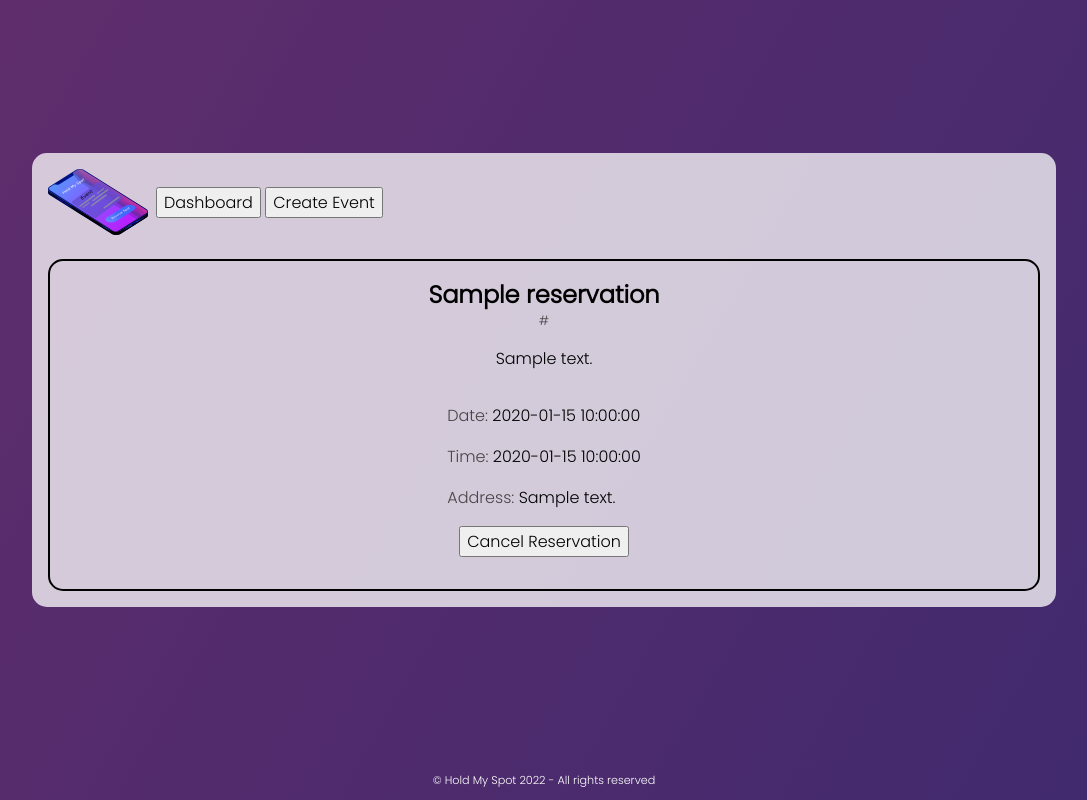
After one commit to franz-net/hold-my-spot, a Flask app: template templates/reservation.html in a window 1280 px wide. The commit adds this page. Shown: the whole page, without its empty margins (96-1183 px from the left). Run offline with Flask 2, Linux system fonts and the light colour scheme; the template is opened without the code that fills it: most values are stand-ins (such as "Sample title", 1, 10 or a date in 2020).

Commit message:
added reservations

```diff
--- a/schema.sql
+++ b/schema.sql
@@ -26,10 +26,10 @@ CREATE TABLE IF NOT EXISTS event_admins(
 );
 
 
-CREATE TABLE IF NOT EXISTS event_attendees(
+CREATE TABLE IF NOT EXISTS reservations(
     reservation_id serial,
     user_id int REFERENCES users(id) ON UPDATE CASCADE ON DELETE CASCADE,
     event_id int REFERENCES events(id) ON UPDATE CASCADE ON DELETE CASCADE,
-    attendamce int DEFAULT 0,
-    CONSTRAINT event_attendees_pkey PRIMARY KEY(user_id, event_id)
+    attendance int DEFAULT 0,
+    CONSTRAINT reservations_pkey PRIMARY KEY(user_id, event_id)
 );
--- a/static/app.css
+++ b/static/app.css
@@ -269,6 +269,7 @@ button {
 .event-list {
     overflow: auto;
     max-height: 50%;
+    margin-bottom: 1em;
 }
 
 .event-item {
@@ -351,7 +352,7 @@ button {
     display: flex;
     justify-content: space-evenly;
     align-items: center;
-    flex-wrap: wrap;
+    overflow: auto;
     gap: 1.5em;
 
 }
--- a/templates/base.html
+++ b/templates/base.html
@@ -21,7 +21,7 @@
                 <nav>
                     <a href="/dashboard"><button>Dashboard</button></a>
                     <a href="/events/create"><button>Create Event</button></a>
-                    <a href="/events/past"><button>View Past Events</button></a>
+                    <!-- <a href="/events/past"><button>View Past Events</button></a> -->
                 </nav>
             </div>
         </header>
--- a/templates/dashboard.html
+++ b/templates/dashboard.html
@@ -49,7 +49,7 @@
                             <span class="item-value">{{ i['event_date'] }}</span>
                             <span class='item-label'>Time: </span>
                             <span class="item-value">{{ i['event_time'] }}</span>
-                            <a href="/reservations/{{ i['id'] }}"><button>View Reservation</button></a>
+                            <a href="/reservations/{{ i['reservation_id'] }}"><button>View Reservation</button></a>
                         </div>
 
                     </div>
--- a/templates/event.html
+++ b/templates/event.html
@@ -45,7 +45,7 @@
     <div class="events-container">
         <h2> Registered Attendees </h2>
         <hr>
-        <div class="item-view">
+        <div class="event-list">
             {% if attendee_data | length > 0 %}
                 {% for attendee in attendee_data %}
                     <div class="attendees-row">
--- /dev/null
+++ b/templates/reservation.html
@@ -0,0 +1,39 @@
+{% extends "base.html" %}
+{% block content %}
+
+    <div class="events-container">
+
+        <div class="item-view">
+
+                <h2>{{ reservation['title'] }}</h2>
+
+                <span class="item-label url-small">{{ url }}</span>
+
+                <p>
+                    <span class="item-value">{{ reservation['description'] }}</span>
+                </p>
+            <div class="data-row">
+                <p>
+                    <span class='item-label'>Date: </span>
+                    <span class="item-value">{{ reservation['event_date'] }}</span>
+                </p>
+                <p>
+                    <span class='item-label'>Time: </span>
+                    <span class="item-value">{{ reservation['event_time'] }}</span>
+                </p>
+                <p>
+                    <span class='item-label'>Address: </span>
+                    <span class="item-value">{{ reservation['address'] }}</span>
+                </p>
+            </div>
+            <div class="buttons-row">
+                <form method="post" action="/reservations/delete">
+                    <input id="reservation_id" name="reservation_id" type="number" value="{{ reservation['reservation_id'] }}" hidden>
+                    <button id="delete">Cancel Reservation</button>
+                </form>
+            </div>
+
+        </div>
+    </div>
+
+{% endblock %}
```
Also changed, not shown: controllers/reservations_controller.py (+11 -7 lines), models/events.py (+3 -9 lines), models/reservations.py (+17 -4 lines).
